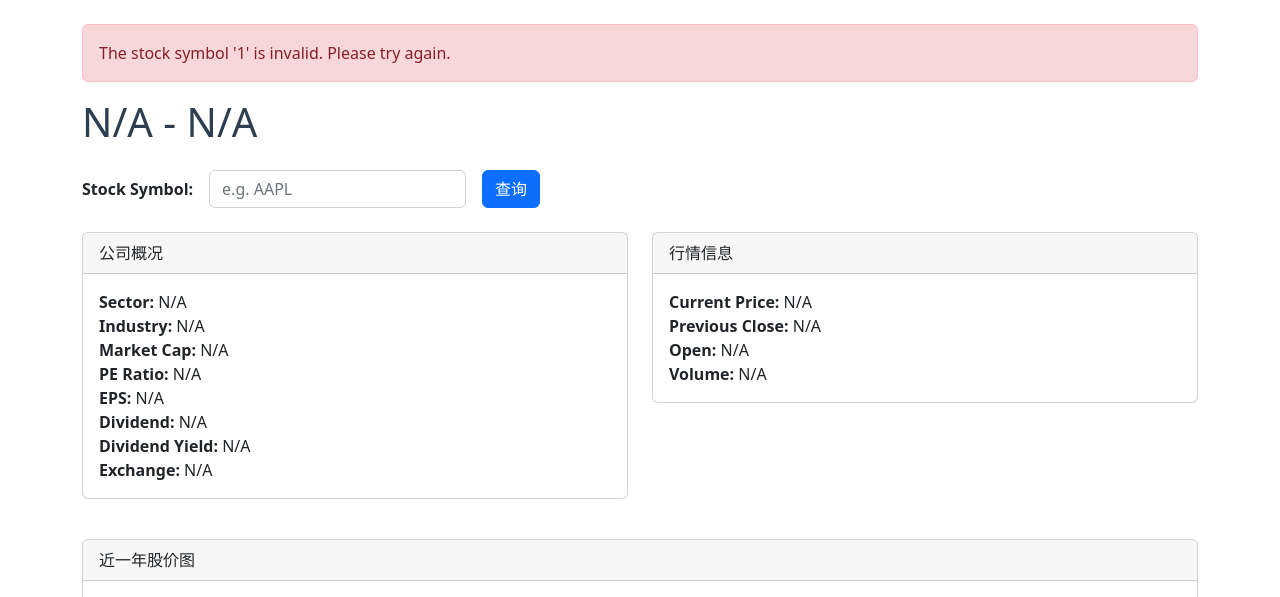
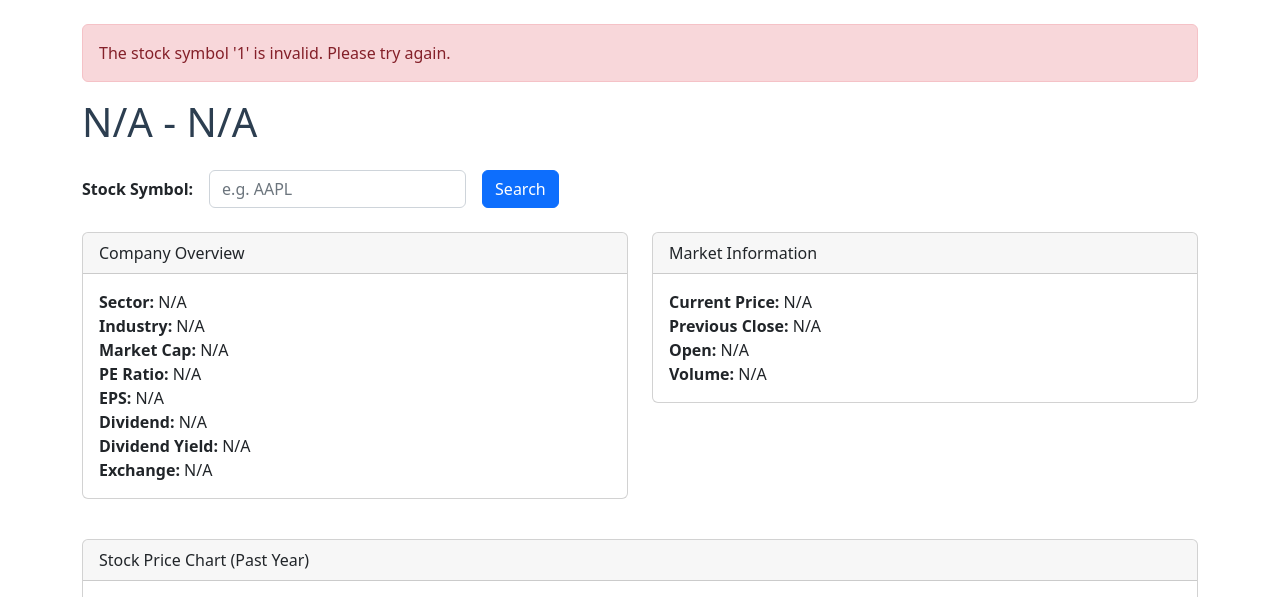
Before and after one commit to shenxingy/stock-info, a Flask app: page /stock/1 in a window 1280 px wide. Shown: the top 597 px of the page. Run offline with Flask 3, Linux system fonts and the light colour scheme; data that the repository does not hold is empty.

Commit message:
translate

```diff
--- a/templates/stock.html
+++ b/templates/stock.html
@@ -2,25 +2,25 @@
 <html>
 <head>
   <meta charset="utf-8">
-  <!-- 如果有自定义的 CSS 样式文件，请在此引入 -->
+  <!-- If there is a custom CSS file, include it here -->
   <link rel="stylesheet" href="{{ url_for('static', filename='style.css') }}">
-  <!-- 引入 Bootstrap -->
+  <!-- Include Bootstrap -->
   <link rel="stylesheet" href="https://cdn.jsdelivr.net/npm/bootstrap@5.2.3/dist/css/bootstrap.min.css">
   <title>{{ symbol }} Stock Information</title>
 </head>
 <body class="container my-4">
 
-  <!-- 如果存在错误信息则显示 Bootstrap Alert -->
+  <!-- If there is an error message, display Bootstrap Alert -->
   {% if error_msg %}
   <div class="alert alert-danger" role="alert">
     {{ error_msg }}
   </div>
   {% endif %}
 
-  <!-- 页面标题 -->
+  <!-- Page Title -->
   <h1 class="mb-4">{{ symbol }} - {{ company_name }}</h1>
 
-  <!-- 搜索框：可以继续输入其他 Symbol -->
+  <!-- Search box: allows entering another stock symbol -->
   <form class="row g-3 mb-4" action="{{ url_for('handle_stock_form') }}" method="POST">
     <div class="col-auto">
       <label for="symbol" class="col-form-label fw-bold">Stock Symbol:</label>
@@ -29,16 +29,16 @@
       <input type="text" class="form-control" name="symbol" id="symbol" placeholder="e.g. AAPL" />
     </div>
     <div class="col-auto">
-      <button type="submit" class="btn btn-primary">查询</button>
+      <button type="submit" class="btn btn-primary">Search</button>
     </div>
   </form>
 
-  <!-- 信息区：用 Bootstrap 的栅格系统分左右两列 -->
+  <!-- Information Section: Uses Bootstrap grid system to create two columns -->
   <div class="row mb-4">
-    <!-- 公司概况 -->
+    <!-- Company Overview -->
     <div class="col-md-6 mb-3">
       <div class="card">
-        <div class="card-header">公司概况</div>
+        <div class="card-header">Company Overview</div>
         <div class="card-body">
           <ul class="list-unstyled mb-0">
             <li><strong>Sector:</strong> {{ sector }}</li>
@@ -54,32 +54,32 @@
       </div>
     </div>
 
-    <!-- 行情信息 -->
+    <!-- Market Information -->
     <div class="col-md-6 mb-3">
       <div class="card">
-        <div class="card-header">行情信息</div>
+        <div class="card-header">Market Information</div>
         <div class="card-body">
           <ul class="list-unstyled mb-0">
             <li><strong>Current Price:</strong> {{ current_price }}</li>
             <li><strong>Previous Close:</strong> {{ previous_close }}</li>
             <li><strong>Open:</strong> {{ open_price }}</li>
             <li><strong>Volume:</strong> {{ volume }}</li>
-            <!-- 52周最高/最低可以自行计算或从其他接口获取 -->
+            <!-- 52-week high/low can be calculated manually or retrieved from another API -->
           </ul>
         </div>
       </div>
     </div>
   </div>
 
-  <!-- 股价图表（过去一年） -->
+  <!-- Stock Price Chart (Past Year) -->
   <div class="card mb-4">
-    <div class="card-header">近一年股价图</div>
+    <div class="card-header">Stock Price Chart (Past Year)</div>
     <div class="card-body">
       <div id="chart" style="height: 500px;"></div>
     </div>
   </div>
 
-  <!-- 只有当没有错误信息时，才加载 Plotly 并绘制图表 -->
+  <!-- Only load Plotly and render the chart if there is no error message -->
   {% if not error_msg %}
     <script src="https://cdn.plot.ly/plotly-latest.min.js"></script>
     <script>
@@ -99,7 +99,7 @@
     </script>
   {% endif %}
 
-  <!-- Bootstrap JS （可选，如果需要组件交互）-->
+  <!-- Bootstrap JS (Optional, if interaction is needed) -->
   <script src="https://cdn.jsdelivr.net/npm/bootstrap@5.2.3/dist/js/bootstrap.bundle.min.js"></script>
 </body>
 </html>
```
